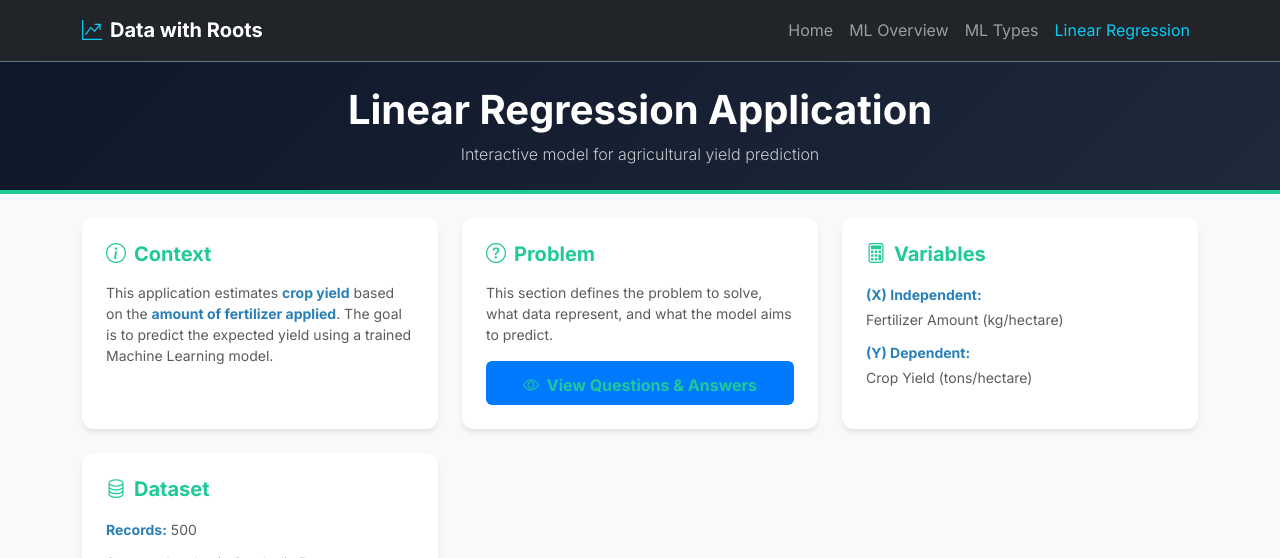
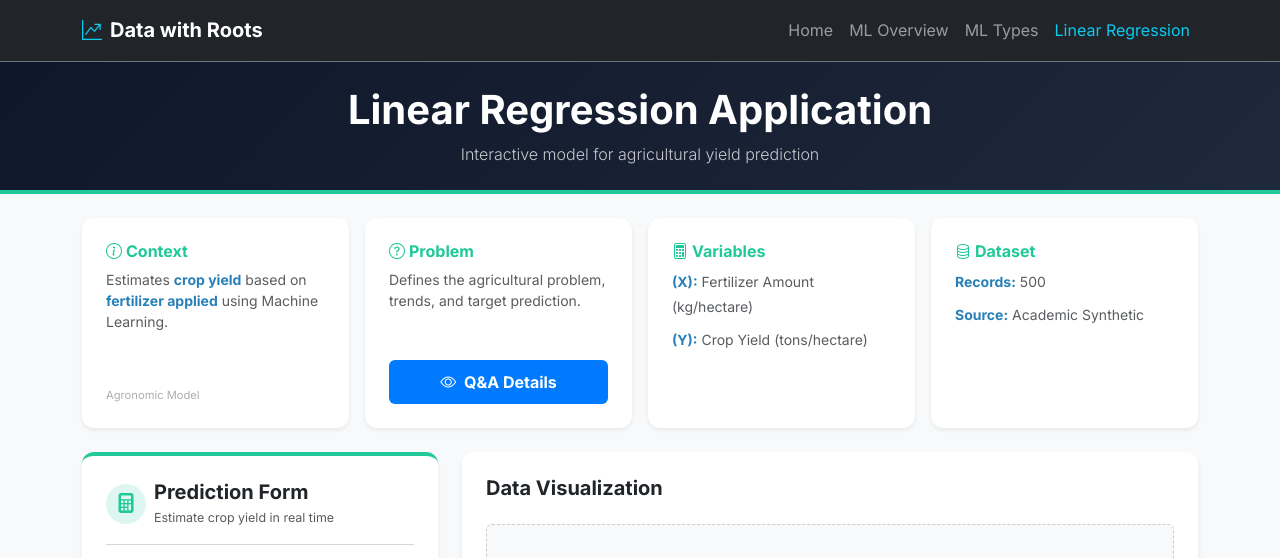
Before and after one commit to MariaPaula2095/Machine_Learning_Numpy_LinearRegression, a Flask app: page /LinearRegression in a window 1280 px wide. Shown: the top 558 px of the page. Run offline with Flask 3, Linux system fonts and the light colour scheme.

Commit message:
style: redesign linear regression page cards and problem Q&A modal

```diff
--- a/templates/linearRegression.html
+++ b/templates/linearRegression.html
@@ -70,49 +70,61 @@
     <main class="container my-4 flex-grow-1">
 
         <!-- Row 1: Information Cards (Horizontal) -->
-        <div class="row g-4 mb-4">
-            <!-- Context Card -->
-            <div class="col-md-4">
-                <div class="card card-custom h-100 p-4">
-                    <h5 class="fw-bold text-teal mb-3"><i class="bi bi-info-circle me-2"></i>Context</h5>
+
+        <div class="row g-3 mb-4">
+            <!-- 1. Context Card -->
+            <div class="col-lg-3 col-md-6">
+                <div class="card card-custom p-4 shadow-sm h-100 d-flex flex-column justify-content-between" style="min-height: 210px;">
+                    <div>
+                        <h6 class="fw-bold text-teal mb-2"><i class="bi bi-info-circle me-1"></i>Context</h6>
                         <p class="text-muted small mb-0">
-                        This application estimates <strong>crop yield</strong> based on the <strong>amount of fertilizer applied</strong>. The goal is to predict the expected yield using a trained Machine Learning model.
+                            Estimates <strong>crop yield</strong> based on <strong>fertilizer applied</strong> using Machine Learning.
                         </p>
                     </div>
+                    <span class="text-muted extra-small opacity-50" style="font-size: 0.7rem;">Agronomic Model</span>
                 </div>
-              <!-- Problem Card -->
-            <div class="col-md-4">
-                <div class="card card-custom h-100 p-4 d-flex flex-column">
-                    <h5 class="fw-bold text-teal mb-3"><i class="bi bi-question-circle me-2"></i>Problem</h5>
+            </div>
+
+            <!-- 2. Problem Card -->
+            <div class="col-lg-3 col-md-6">
+                <div class="card card-custom p-4 shadow-sm h-100 d-flex flex-column justify-content-between" style="min-height: 210px;">
+                    <div>
+                        <h6 class="fw-bold text-teal mb-2"><i class="bi bi-question-circle me-1"></i>Problem</h6>
                         <p class="text-muted small mb-3">
-                        This section defines the problem to solve, what data represent, and what the model aims to predict.
+                            Defines the agricultural problem, trends, and target prediction.
                         </p>
-                    <button type="button" class="btn btn-outline-teal btn-sm mt-auto" style="border-color:#20c997; color:#20c997;" data-bs-toggle="modal" data-bs-target="#problemModal">
-                        <i class="bi bi-eye me-1"></i> View Questions & Answers
+                    </div>
+                    <button type="button" class="btn btn-teal-outline btn-sm w-100 py-2" data-bs-toggle="modal" data-bs-target="#problemModal">
+                        <i class="bi bi-eye me-1"></i> Q&A Details
                     </button>
                 </div>
             </div>
 
+            <!-- 3. Variables Card -->
+            <div class="col-lg-3 col-md-6">
+                <div class="card card-custom p-4 shadow-sm h-100 d-flex flex-column justify-content-between" style="min-height: 210px;">
+                    <div>
+                        <h6 class="fw-bold text-teal mb-2"><i class="bi bi-calculator me-1"></i>Variables</h6>
+                        <ul class="list-unstyled text-muted small mb-0">
+                            <li class="mb-2"><strong>(X):</strong> {{ independent_var_name }} ({{ independent_var_unit }})</li>
+                            <li><strong>(Y):</strong> {{ dependent_var_name }} ({{ dependent_var_unit }})</li>
+                        </ul>
+                    </div>
 
-            <!-- Variables Card -->
-            <div class="col-md-4">
-                <div class="card card-custom h-100 p-4">
-                    <h5 class="fw-bold text-teal mb-3"><i class="bi bi-calculator me-2"></i>Variables</h5>
-                    <ul class="list-unstyled text-muted small mb-0">
-                        <li class="mb-2"><strong>(X) Independent:</strong><br>{{ independent_var_name }} ({{ independent_var_unit }})</li>
-                        <li><strong>(Y) Dependent:</strong><br>{{ dependent_var_name }} ({{ dependent_var_unit }})</li>
-                    </ul>
                 </div>
             </div>
 
-            <!-- Dataset Card -->
-            <div class="col-md-4">
-                <div class="card card-custom h-100 p-4">
-                    <h5 class="fw-bold text-teal mb-3"><i class="bi bi-database me-2"></i>Dataset</h5>
+            <!-- 4. Dataset Card -->
+            <div class="col-lg-3 col-md-6">
+                <div class="card card-custom p-4 shadow-sm h-100 d-flex flex-column justify-content-between" style="min-height: 210px;">
+                    <div>
+                        <h6 class="fw-bold text-teal mb-2"><i class="bi bi-database me-1"></i>Dataset</h6>
                         <ul class="list-unstyled text-muted small mb-0">
                             <li class="mb-2"><strong>Records:</strong> {{ num_records }}</li>
-                        <li><strong>Source:</strong> <span title="{{ data_source }}">Academic Synthetic Data</span></li>
+                            <li><strong>Source:</strong> Academic Synthetic</li>
                         </ul>
+                    </div>
+
                 </div>
             </div>
         </div>
@@ -255,31 +267,88 @@
             </div>
         </div>
     </footer>
-   <!-- Problem Details Modal -->
+
+    <!-- Problem Details Modal (Redesigned & Stylized) -->
         <div class="modal fade" id="problemModal" tabindex="-1" aria-labelledby="problemModalLabel" aria-hidden="true">
             <div class="modal-dialog modal-lg modal-dialog-centered modal-dialog-scrollable">
-            <div class="modal-content">
-                <div class="modal-header">
-                    <h5 class="modal-title fw-bold text-teal" id="problemModalLabel"><i class="bi bi-question-circle me-2"></i>Problem</h5>
-                    <button type="button" class="btn-close" data-bs-dismiss="modal" aria-label="Close"></button>
+                <div class="modal-content border-0 shadow-lg rounded-4 overflow-hidden">
+
+                    <!-- Modal Header -->
+                    <div class="modal-header bg-dark text-white border-bottom border-teal py-3 px-4" style="border-bottom: 3px solid #20c997 !important;">
+                        <h5 class="modal-title fw-bold text-teal d-flex align-items-center gap-2" id="problemModalLabel">
+                            <i class="bi bi-question-circle-fill" style="color: #20c997;"></i>
+                            <span>Problem Context & Q&A</span>
+                        </h5>
+                        <button type="button" class="btn-close btn-close-white" data-bs-dismiss="modal" aria-label="Close"></button>
                     </div>
-                <div class="modal-body">
-                    <p class="mb-3"><strong>What is the problem?</strong><br>
-                        <span class="text-muted">Farmers need to know, before applying fertilizer, how much it will actually improve their harvest. Without a data-driven estimate, amounts are often chosen by intuition, wasting resources or under-fertilizing.</span>
-                    </p>
-                    <p class="mb-3"><strong>What phenomenon is being analyzed?</strong><br>
-                        <span class="text-muted">The relationship between the amount of fertilizer applied to a crop and the resulting crop yield, assuming a linear trend between the two.</span>
-                    </p>
-                    <p class="mb-3"><strong>What do the data represent?</strong><br>
-                        <span class="text-muted">Each record represents one crop/field observation: the fertilizer amount applied ({{ independent_var_unit }}) and the yield obtained ({{ dependent_var_unit }}) for that observation.</span>
-                    </p>
-                    <p class="mb-3"><strong>Why apply linear regression?</strong><br>
-                        <span class="text-muted">To model the trend between fertilizer and yield from historical data, so it can be used to estimate yield for fertilizer amounts that were not directly observed.</span>
-                    </p>
-                    <p class="mb-0"><strong>What value does the model predict?</strong><br>
-                        <span class="text-muted">The expected {{ dependent_var_name }} ({{ dependent_var_unit }}) for a given {{ independent_var_name }} ({{ independent_var_unit }}) entered by the user.</span>
+
+                    <!-- Modal Body -->
+                    <div class="modal-body p-4 bg-light">
+                        <div class="d-flex flex-column gap-3">
+
+                            <!-- Q1 -->
+                            <div class="card border-0 shadow-sm p-3 rounded-3">
+                                <div class="d-flex align-items-center gap-2 mb-1">
+                                    <i class="bi bi-exclamation-triangle-fill text-teal"></i>
+                                    <strong class="text-dark">What is the problem?</strong>
+                                </div>
+                                <p class="text-muted small mb-0 ps-4">
+                                    Farmers need to know, before applying fertilizer, how much it will actually improve their harvest. Without a data-driven estimate, amounts are often chosen by intuition, wasting resources or under-fertilizing.
                                 </p>
                             </div>
+
+                            <!-- Q2 -->
+                            <div class="card border-0 shadow-sm p-3 rounded-3">
+                                <div class="d-flex align-items-center gap-2 mb-1">
+                                    <i class="bi bi-search text-teal"></i>
+                                    <strong class="text-dark">What phenomenon is being analyzed?</strong>
+                                </div>
+                                <p class="text-muted small mb-0 ps-4">
+                                    The relationship between the amount of fertilizer applied to a crop and the resulting crop yield, assuming a linear trend between the two.
+                                </p>
+                            </div>
+
+                            <!-- Q3 -->
+                            <div class="card border-0 shadow-sm p-3 rounded-3">
+                                <div class="d-flex align-items-center gap-2 mb-1">
+                                    <i class="bi bi-database-fill text-teal"></i>
+                                    <strong class="text-dark">What do the data represent?</strong>
+                                </div>
+                                <p class="text-muted small mb-0 ps-4">
+                                    Each record represents one crop/field observation: the fertilizer amount applied ({{ independent_var_unit }}) and the yield obtained ({{ dependent_var_unit }}) for that observation.
+                                </p>
+                            </div>
+
+                            <!-- Q4 -->
+                            <div class="card border-0 shadow-sm p-3 rounded-3">
+                                <div class="d-flex align-items-center gap-2 mb-1">
+                                    <i class="bi bi-graph-up-arrow text-teal"></i>
+                                    <strong class="text-dark">Why apply linear regression?</strong>
+                                </div>
+                                <p class="text-muted small mb-0 ps-4">
+                                    To model the trend between fertilizer and yield from historical data, so it can be used to estimate yield for fertilizer amounts that were not directly observed.
+                                </p>
+                            </div>
+
+                            <!-- Q5 -->
+                            <div class="card border-0 shadow-sm p-3 rounded-3 border-start border-4 border-teal">
+                                <div class="d-flex align-items-center gap-2 mb-1">
+                                    <i class="bi bi-cpu-fill text-teal"></i>
+                                    <strong class="text-dark">What value does the model predict?</strong>
+                                </div>
+                                <p class="text-muted small mb-0 ps-4">
+                                    The expected <strong>{{ dependent_var_name }} ({{ dependent_var_unit }})</strong> for a given <strong>{{ independent_var_name }} ({{ independent_var_unit }})</strong> entered by the user.
+                                </p>
+                            </div>
+
+                        </div>
+                    </div>
+
+                    <!-- Modal Footer -->
+                    <div class="modal-footer bg-white border-top-0 py-2 px-4">
+                        <button type="button" class="btn btn-teal px-4 fw-bold shadow-sm" data-bs-dismiss="modal">Close</button>
+                    </div>
+
                 </div>
             </div>
         </div>
```
Lines whose indentation alone changed are shown as unchanged.
